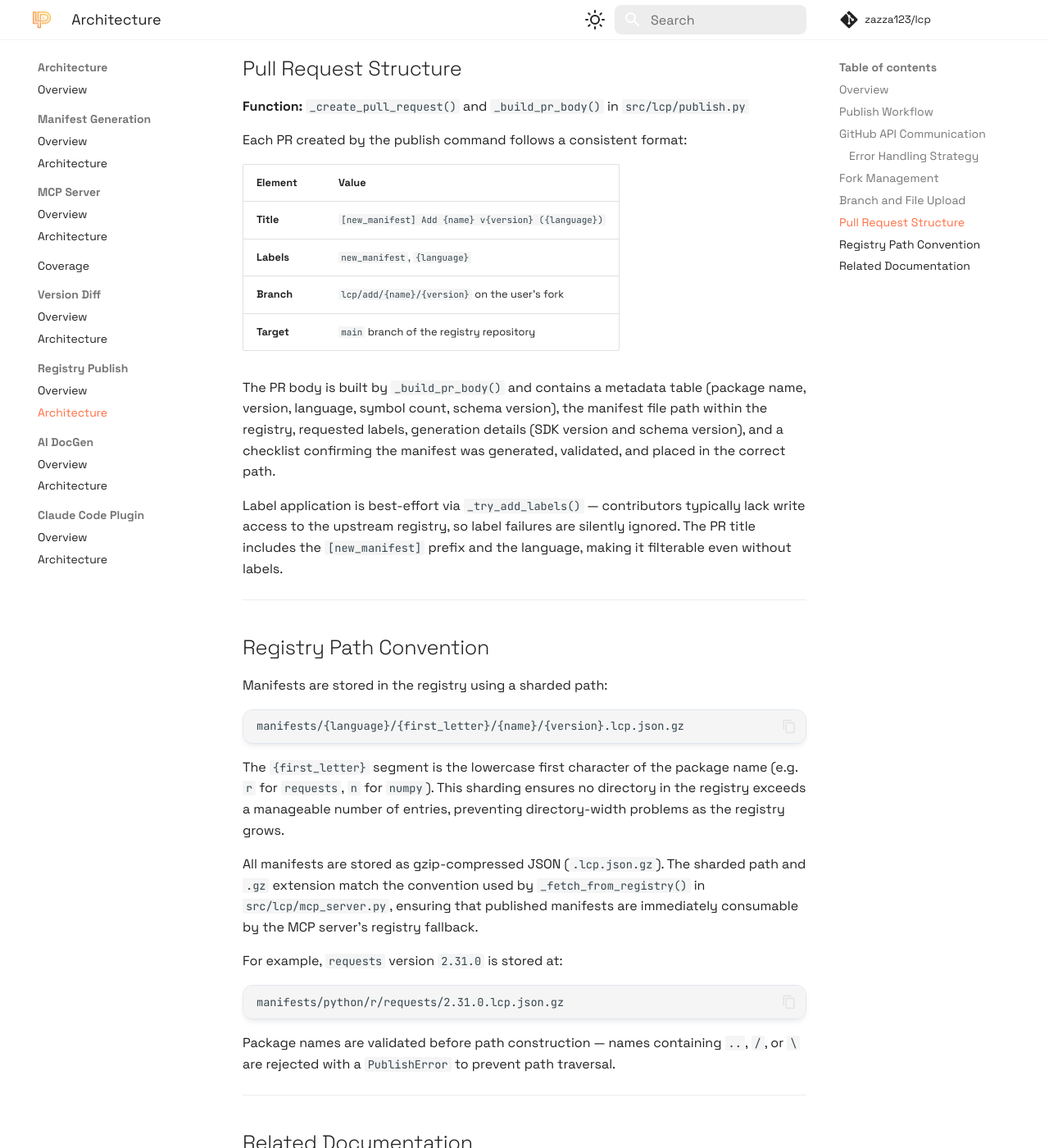
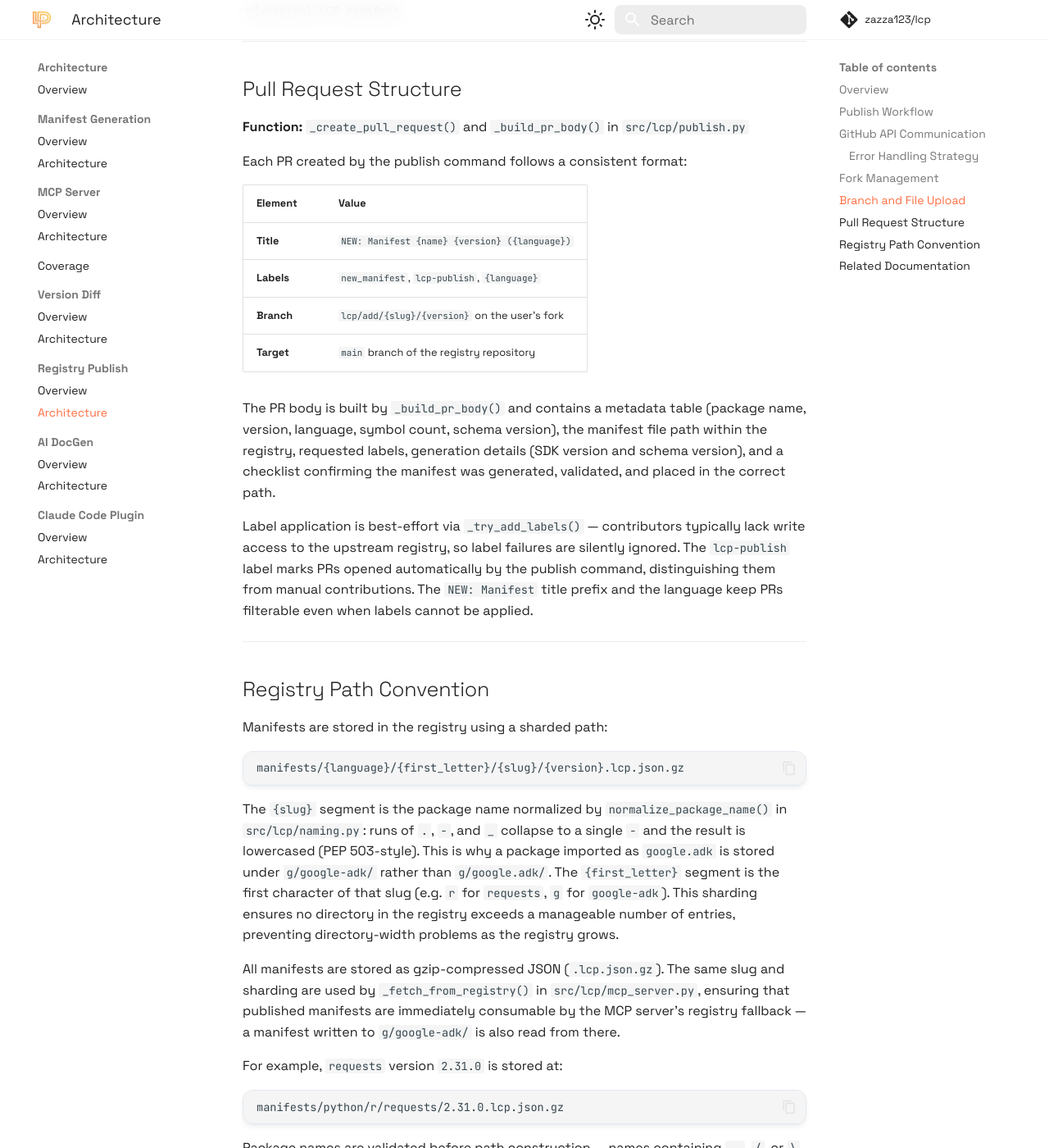
Before and after one commit to zazza123/lcp, an MkDocs documentation site: the page built from docs/architecture/publish/architecture.md, in a window 1280 px wide and 1400 px high, scrolled down 2576 px. Shown: the whole window at 82% size. Built offline with MkDocs 1.6.1 and Material for MkDocs 9.7.7, drawn with Linux system fonts in a browser that asks for light colours; comment, search, counter and statistics services are not loaded; some of the changed text lies outside the part shown.

Commit message:
DOC: update registry path, PR title, and label conventions
Refresh the docs to match the publish and registry-fetch changes: the
hyphenated slug in sharded paths (google.adk -> g/google-adk/), the new
"NEW: Manifest ..." PR title, the lcp-publish label, and the latest.json
pointer used to resolve the newest manifest. Touches the publish and
mcp_server architecture docs, the publishing guide, and the CLI reference.

````diff
--- a/docs/architecture/publish/architecture.md
+++ b/docs/architecture/publish/architecture.md
@@ -95,7 +95,7 @@ Before uploading a manifest, the module ensures the authenticated user has a for
 
 **Functions:** `_create_branch()` and `_upload_manifest()` in `src/lcp/publish.py`
 
-Branch creation reads the SHA of the fork's `main` branch head, then creates a new ref at `refs/heads/lcp/add/{name}/{version}`. The branch naming convention prevents collisions between different packages and versions.
+Branch creation reads the SHA of the fork's `main` branch head, then creates a new ref at `refs/heads/lcp/add/{slug}/{version}`, where `{slug}` is the canonical, hyphenated package name (see Registry Path Convention below). The branch naming convention prevents collisions between different packages and versions.
 
 File upload uses the GitHub Contents API to commit the manifest directly to the branch. The manifest JSON is first gzip-compressed and then Base64-encoded before submission, as required by the API. The commit message follows the format `Add {name} v{version} LCP manifest`.
 
@@ -109,14 +109,14 @@ Each PR created by the publish command follows a consistent format:
 
 | Element | Value |
 |---------|-------|
-| **Title** | `[new_manifest] Add {name} v{version} ({language})` |
-| **Labels** | `new_manifest`, `{language}` |
-| **Branch** | `lcp/add/{name}/{version}` on the user's fork |
+| **Title** | `NEW: Manifest {name} {version} ({language})` |
+| **Labels** | `new_manifest`, `lcp-publish`, `{language}` |
+| **Branch** | `lcp/add/{slug}/{version}` on the user's fork |
 | **Target** | `main` branch of the registry repository |
 
 The PR body is built by `_build_pr_body()` and contains a metadata table (package name, version, language, symbol count, schema version), the manifest file path within the registry, requested labels, generation details (SDK version and schema version), and a checklist confirming the manifest was generated, validated, and placed in the correct path.
 
-Label application is best-effort via `_try_add_labels()` — contributors typically lack write access to the upstream registry, so label failures are silently ignored. The PR title includes the `[new_manifest]` prefix and the language, making it filterable even without labels.
+Label application is best-effort via `_try_add_labels()` — contributors typically lack write access to the upstream registry, so label failures are silently ignored. The `lcp-publish` label marks PRs opened automatically by the publish command, distinguishing them from manual contributions. The `NEW: Manifest` title prefix and the language keep PRs filterable even when labels cannot be applied.
 
 ---
 
@@ -125,12 +125,12 @@ Label application is best-effort via `_try_add_labels()` — contributors typica
 Manifests are stored in the registry using a sharded path:
 
 ```
-manifests/{language}/{first_letter}/{name}/{version}.lcp.json.gz
+manifests/{language}/{first_letter}/{slug}/{version}.lcp.json.gz
 ```
 
-The `{first_letter}` segment is the lowercase first character of the package name (e.g. `r` for `requests`, `n` for `numpy`). This sharding ensures no directory in the registry exceeds a manageable number of entries, preventing directory-width problems as the registry grows.
+The `{slug}` segment is the package name normalized by `normalize_package_name()` in `src/lcp/naming.py`: runs of `.`, `-`, and `_` collapse to a single `-` and the result is lowercased (PEP 503-style). This is why a package imported as `google.adk` is stored under `g/google-adk/` rather than `g/google.adk/`. The `{first_letter}` segment is the first character of that slug (e.g. `r` for `requests`, `g` for `google-adk`). This sharding ensures no directory in the registry exceeds a manageable number of entries, preventing directory-width problems as the registry grows.
 
-All manifests are stored as gzip-compressed JSON (`.lcp.json.gz`). The sharded path and `.gz` extension match the convention used by `_fetch_from_registry()` in `src/lcp/mcp_server.py`, ensuring that published manifests are immediately consumable by the MCP server's registry fallback.
+All manifests are stored as gzip-compressed JSON (`.lcp.json.gz`). The same slug and sharding are used by `_fetch_from_registry()` in `src/lcp/mcp_server.py`, ensuring that published manifests are immediately consumable by the MCP server's registry fallback — a manifest written to `g/google-adk/` is also read from there.
 
 For example, `requests` version `2.31.0` is stored at:
 
````
Also changed, not shown: other parts of docs/architecture/publish/architecture.md (+1 -1 lines), docs/architecture/mcp_server/architecture.md (+1 -1 lines), docs/architecture/publish/index.md (+3 -2 lines), docs/cli.md (+1 -1 lines), docs/guides/publishing.md (+3 -3 lines).
